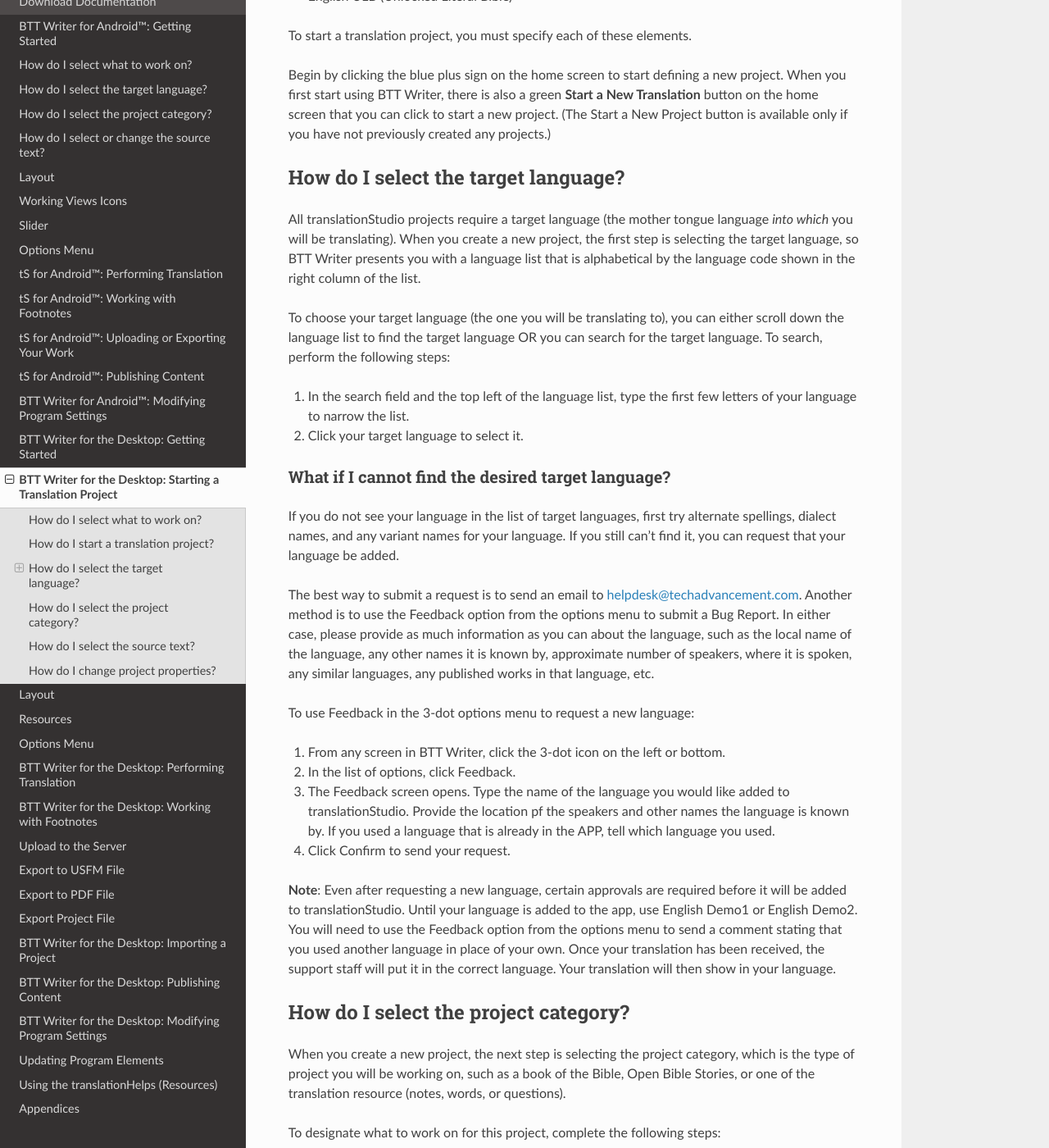
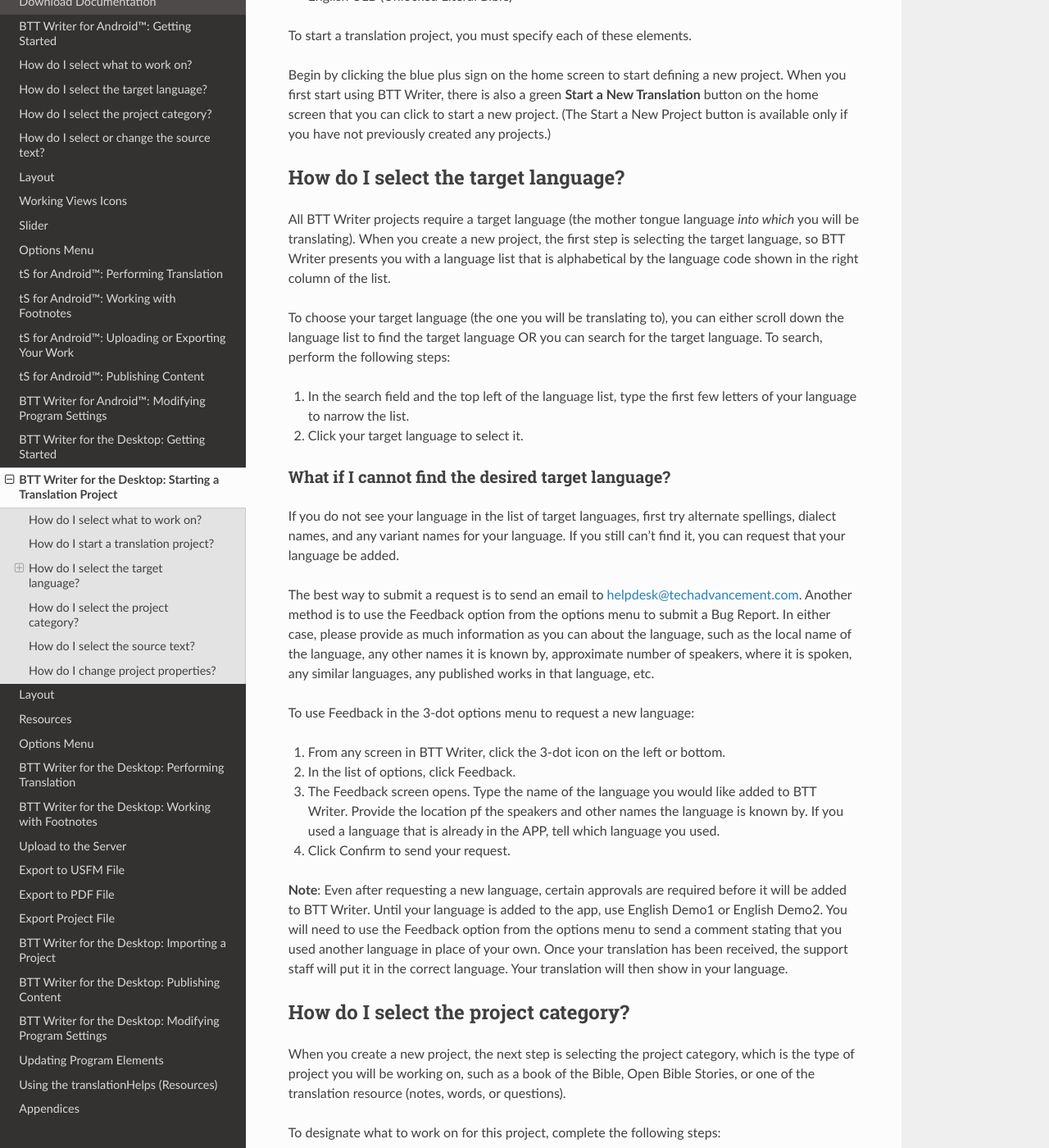
Before and after one commit to mondele/btt-writer-docs, a Sphinx documentation site: the page built from docs/dStart.rst, in a window 1280 px wide and 1400 px high, scrolled down 765 px. Shown: the whole window at 82% size. Built offline with Sphinx 7.4.7 and the Read the Docs theme 2.0.0, drawn with Linux system fonts in a browser that asks for light colours; pages that are not in the unit, such as notebooks, are missing from menus.

Commit message:
Update dStart.rst

```diff
--- a/docs/dStart.rst
+++ b/docs/dStart.rst
@@ -34,7 +34,7 @@
 How do I select the target language?
 --------------------------------------
 
-All translationStudio projects require a target language (the mother tongue language *into which* you will be translating). When you create a new project, the first step is selecting the target language, so BTT Writer presents you with a language list that is alphabetical by the language code shown in the right column of the list.
+All BTT Writer projects require a target language (the mother tongue language *into which* you will be translating). When you create a new project, the first step is selecting the target language, so BTT Writer presents you with a language list that is alphabetical by the language code shown in the right column of the list.
 
 To choose your target language (the one you will be translating to), you can either scroll down the language list to find the target language OR you can search for the target language. To search, perform the following steps:
 
@@ -55,11 +55,11 @@
 
 2. In the list of options, click Feedback.
 
-3. The Feedback screen opens. Type the name of the language you would like added to translationStudio. Provide the location pf the speakers and other names the language is known by. If you used a language that is already in the APP, tell which language you used.
+3. The Feedback screen opens. Type the name of the language you would like added to BTT Writer. Provide the location pf the speakers and other names the language is known by. If you used a language that is already in the APP, tell which language you used.
 
 4. Click Confirm to send your request.
 
-**Note**: Even after requesting a new language, certain approvals are required before it will be added to translationStudio. Until your language is added to the app, use English Demo1 or English Demo2. You will need to use the Feedback option from the options menu to send a comment stating that you used another language in place of your own. Once your translation has been received, the support staff will put it in the correct language. Your translation will then show in your language.
+**Note**: Even after requesting a new language, certain approvals are required before it will be added to BTT Writer. Until your language is added to the app, use English Demo1 or English Demo2. You will need to use the Feedback option from the options menu to send a comment stating that you used another language in place of your own. Once your translation has been received, the support staff will put it in the correct language. Your translation will then show in your language.
 
 
 
```
